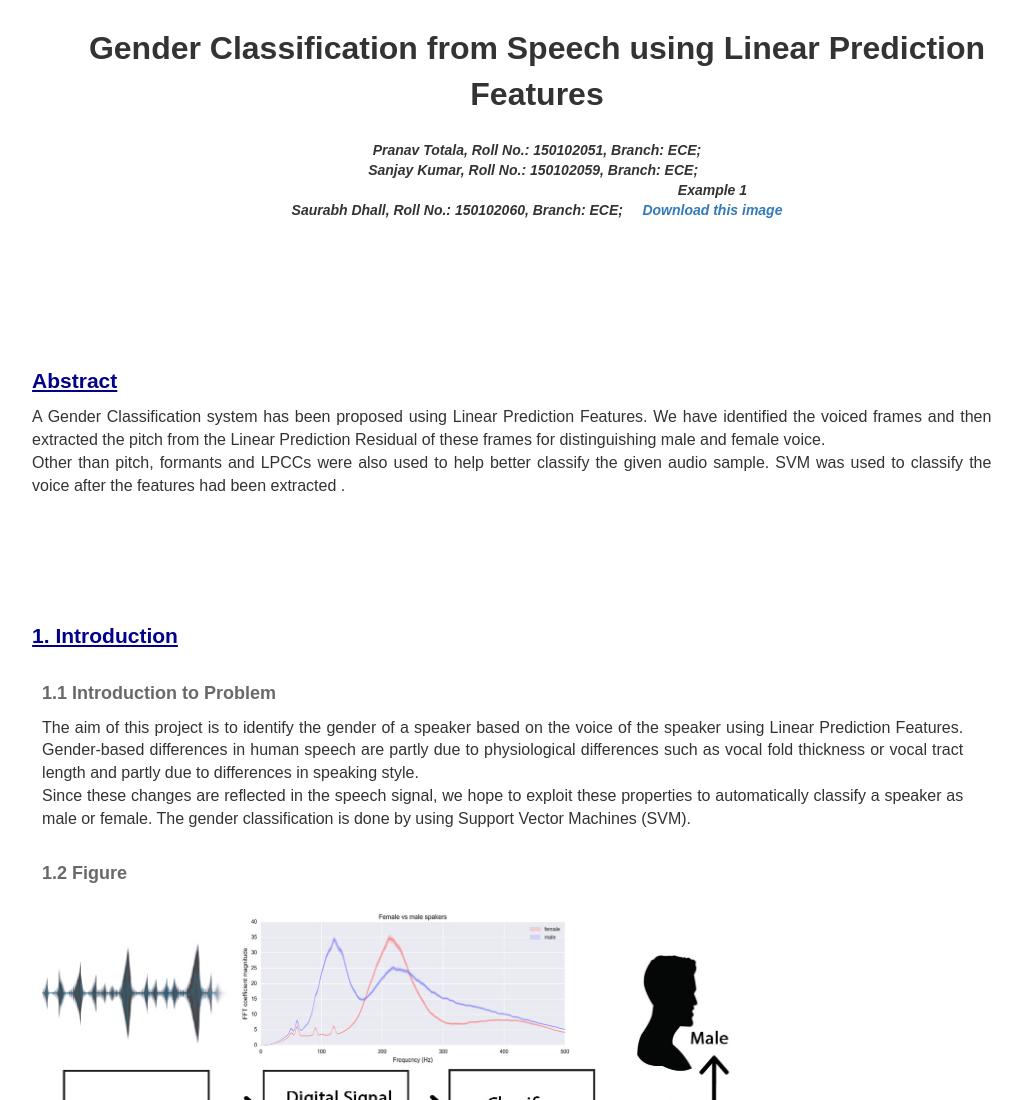
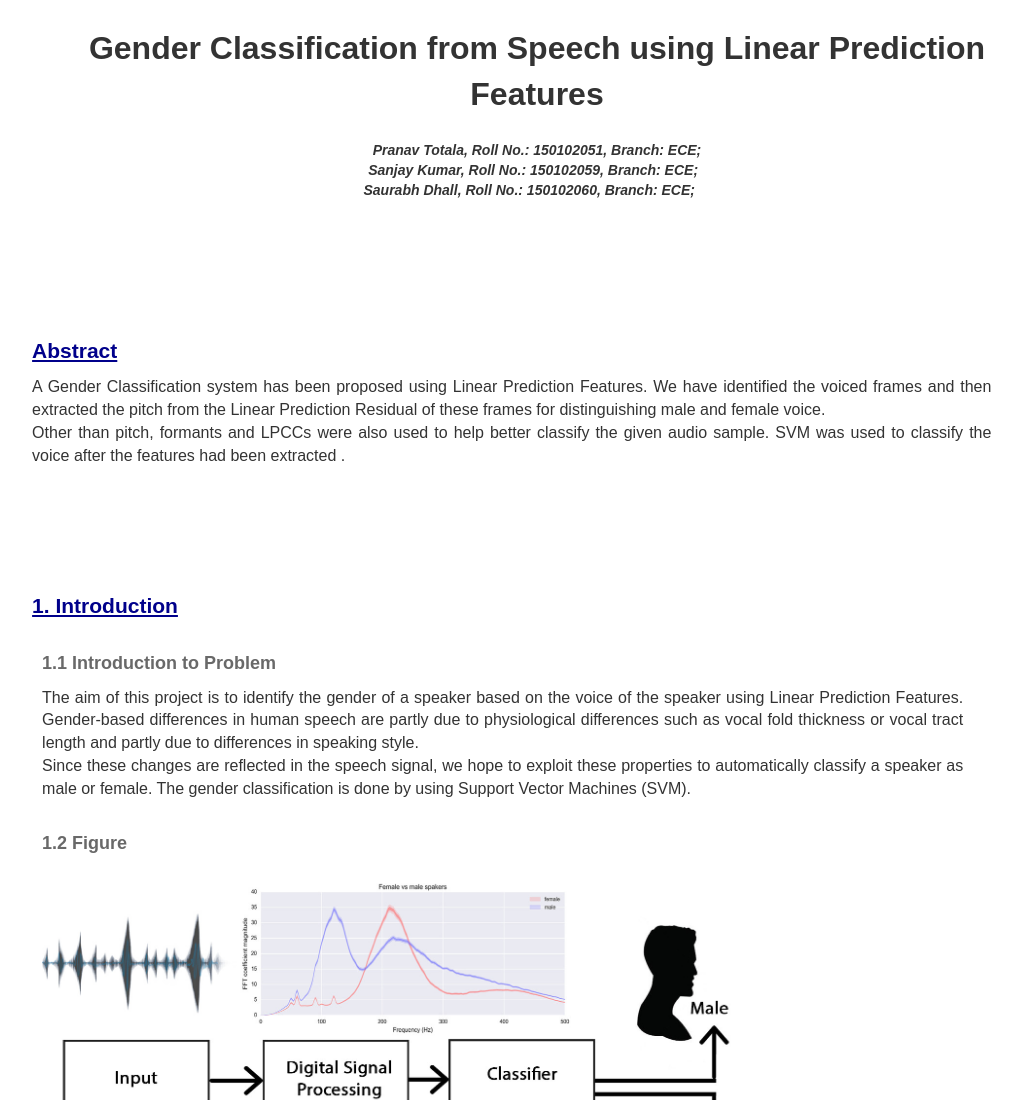
Before and after one commit to HankyPanty/HankyPanty.github.io, a plain HTML site: page index.html in a window 1280 px wide. Shown: the top 1100 px of the page, without its empty margins (103-1125 px from the left). Drawn offline with nearby package versions, Linux system fonts and the light colour scheme.

Commit message:
Update index.html

```diff
--- a/index.html
+++ b/index.html
@@ -31,8 +31,6 @@
 				<!-- <p>Group Member 4, Roll No.: 15xxxxxxx, Branch: ECE/EEE</p>; &nbsp; &nbsp;
 				<p>Group Member 5, Roll No.: 15xxxxxxx, Branch: ECE/EEE</p>; &nbsp; &nbsp;
 				Stop edit here -->
-				<p>Example 1<br>
-   <a href="http://webmail.iitg.ernet.in/plugins/captcha/backends/watercap/image_generator.php?sq=1512906121.png" download>Download this image</a></p>
 
 			</div>
 
```
